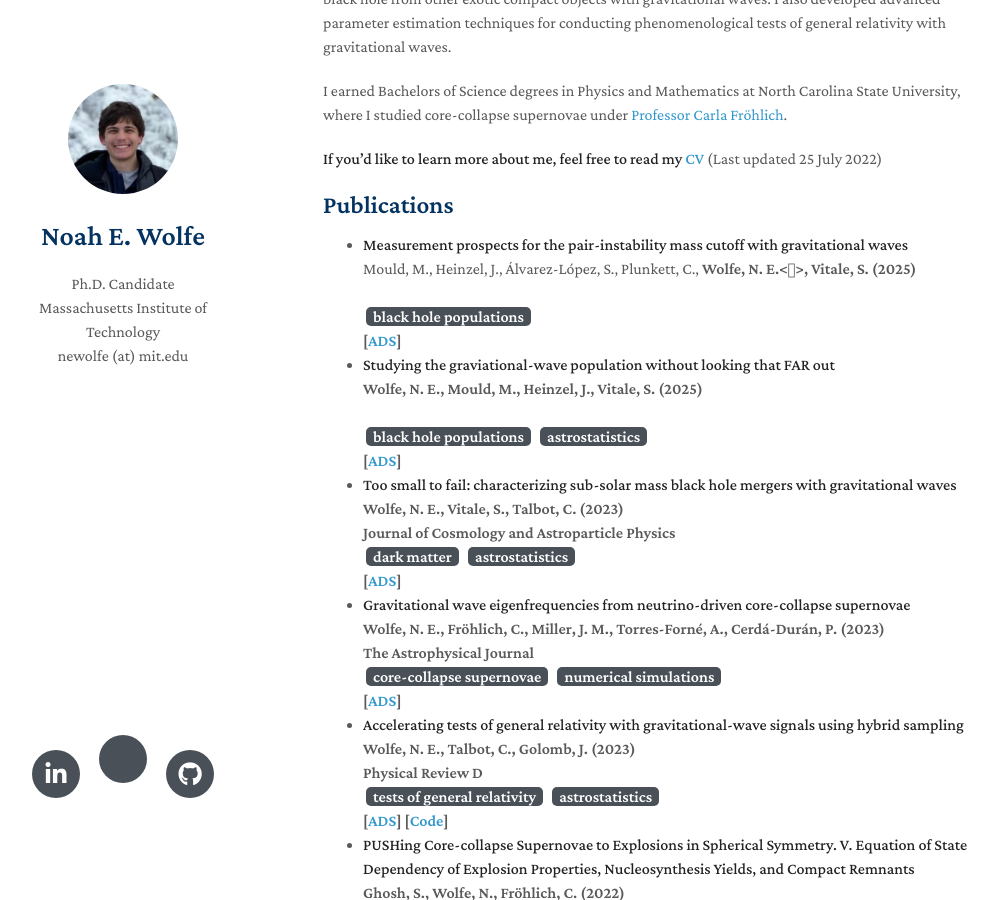
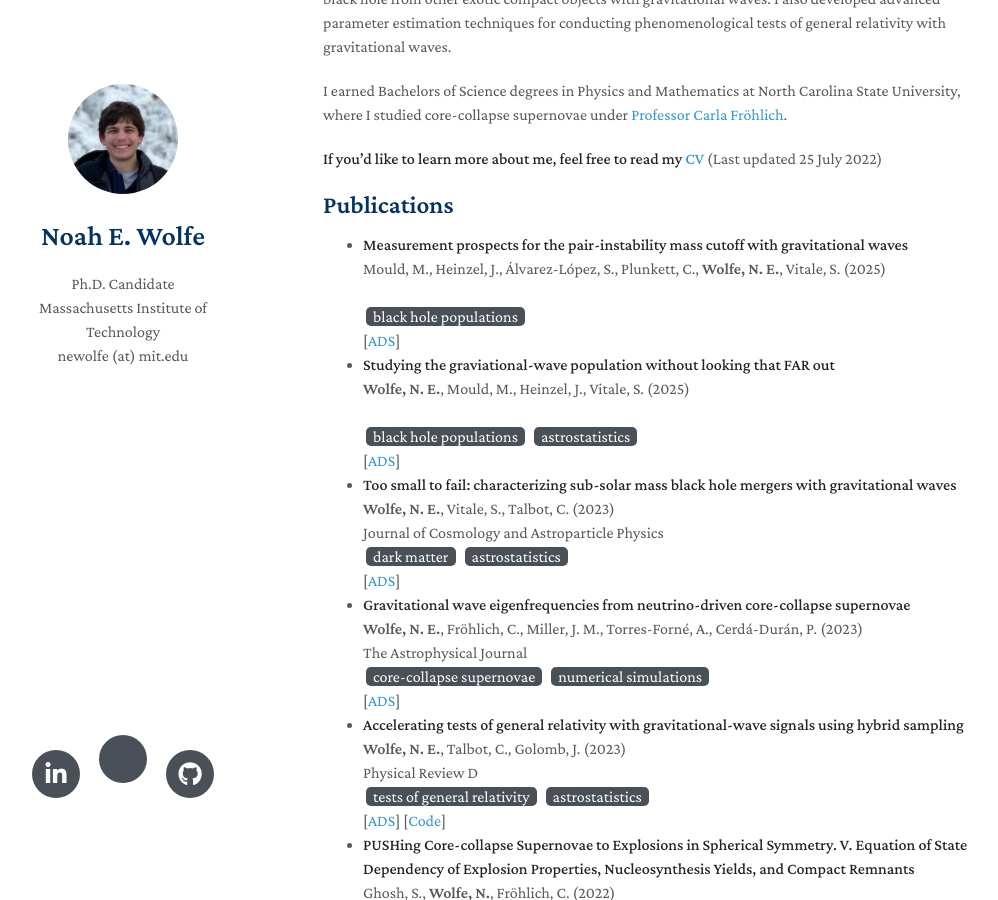
Before and after one commit to noahewolfe/noahewolfe.github.io, a Jekyll site: the page built from index.md, in a window 1280 px wide and 900 px high, scrolled down 334 px. Shown: the whole window, without its empty margins (147-1145 px from the left). Built offline with Jekyll 4.4.1, drawn with Linux system fonts in a browser that asks for light colours; nearby versions of some CDN libraries; a style sheet for code colours, icons or effects is not loaded; our own code applies the rules of GitHub Pages for plain Markdown files.

```diff
--- a/_data/papers.yml
+++ b/_data/papers.yml
@@ -4,7 +4,7 @@
   bibcode: 2026arXiv260211282M
   year: 2025
   authors: Mould, M., Heinzel, J., Alvarez-Lopez, S., Plunkett, C., Wolfe, N. E., Vitale, S.
-  authors_html: "Mould, M., Heinzel, J., &#193;lvarez-L&#243;pez, S., Plunkett, C., <b>Wolfe, N. E.<\b>, Vitale, S."
+  authors_html: "Mould, M., Heinzel, J., &#193;lvarez-L&#243;pez, S., Plunkett, C., <b>Wolfe, N. E.</b>, Vitale, S."
   journal: null
   journal_html: null
   ads_link: https://ui.adsabs.harvard.edu/abs/2026arXiv260211282M/abstract
```
